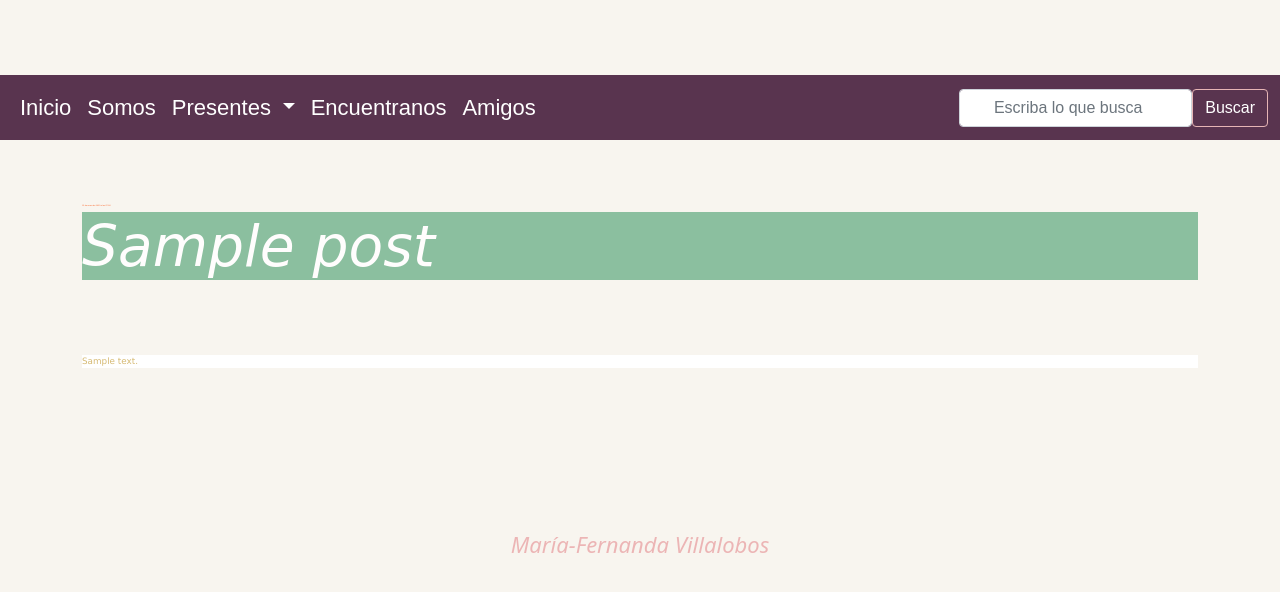
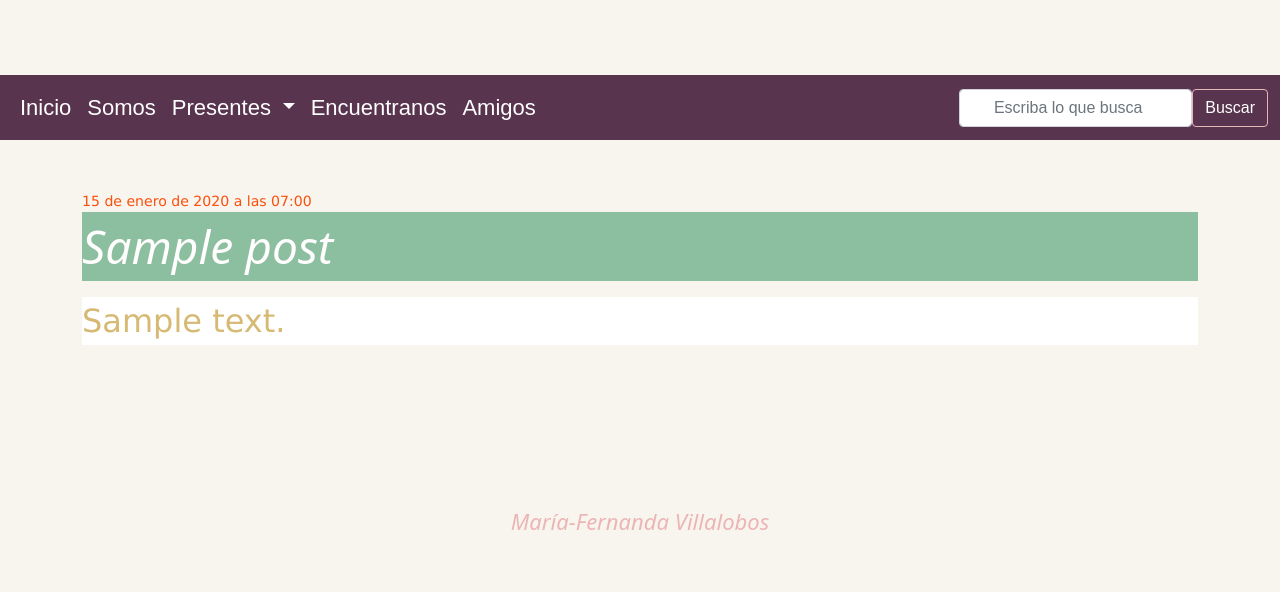
Before and after one commit to MariferVL/M6, a Django app: page /post/1/ in a window 1280 px wide. Shown: the part 68-660 px from the top of the page. Run offline with Django 4.2, Linux system fonts and the light colour scheme; tables that the repository leaves empty hold one stand-in row (values such as "Sample post"); some libraries are stand-ins or nearby versions.

Commit message:
post html ready

```diff
--- a/bp/static/css/bp.css
+++ b/bp/static/css/bp.css
@@ -30,13 +30,19 @@
 
 .posttitle {text-align: center ;margin-bottom: 0px; color:rgb(250, 79, 11);
     margin-top: 0mm; font-weight: bold;font-size: ex; font-family: Verdana, Geneva, Tahoma, sans-serif;}
-.posttext { margin-left: 11%; margin-right: 11%; text-align: center ; color: rgb(214, 186, 115) !important;
+
+#posttext { margin-left: 11%; margin-right: 11%; text-align: center ; color: rgb(214, 186, 115) !important;
     font-family: Verdana, Geneva, Tahoma, sans-serif;}
 
 .postdate {text-align: center ; color: rgb(139, 191, 159); margin-top: 0mm;
         font-size: 66%  ; font-family: Verdana, Geneva, Tahoma, sans-serif;}
+#published { color: rgb(250, 79, 11); text-align: center ; font-style: normal;
+    font-size: 88% !important; font-family: Verdana, Geneva, Tahoma, sans-serif;}
+#publ-title{background-color:rgb(139, 191, 159); text-align:justify; text-shadow: crimson ;
+    color: rgb(255, 253, 253); font-style: oblique; font-size: 288% !important
+}
 #postdetail{background-color: white !important; color:  rgb(214, 186, 115) !important; margin-top: 0mm;
-    font-style: normal; font-size: 55% !important; font-family: Verdana, Geneva, Tahoma, sans-serif;
+    font-style: normal; font-size: 200% !important; font-family: Verdana, Geneva, Tahoma, sans-serif;
 }
 .news {color: rgb(214, 186, 115);text-align: center ;}
 #clock{ width: 50%; margin-left: 25%;}
--- a/bp/templates/bp/post_detail.html
+++ b/bp/templates/bp/post_detail.html
@@ -3,11 +3,11 @@
 {% block content %}
     <article class="post">
         {% if post.published_date %}
-            <time class= "mapdescrip" class="date">
+            <time id= "published" class="date">
                 {{ post.published_date }}
             </time>
         {% endif %}
-        <h2 class="navtitles">{{ post.title }}</h2>
+        <p id="publ-title">{{ post.title }}</p>
         <div>
             <p id="postdetail" class= "paragraph" >{{ post.text|linebreaksbr }}</p></div>
     </article>
```
Also changed, not shown: bp/templates/bp/home.html (+6 -5 lines).
